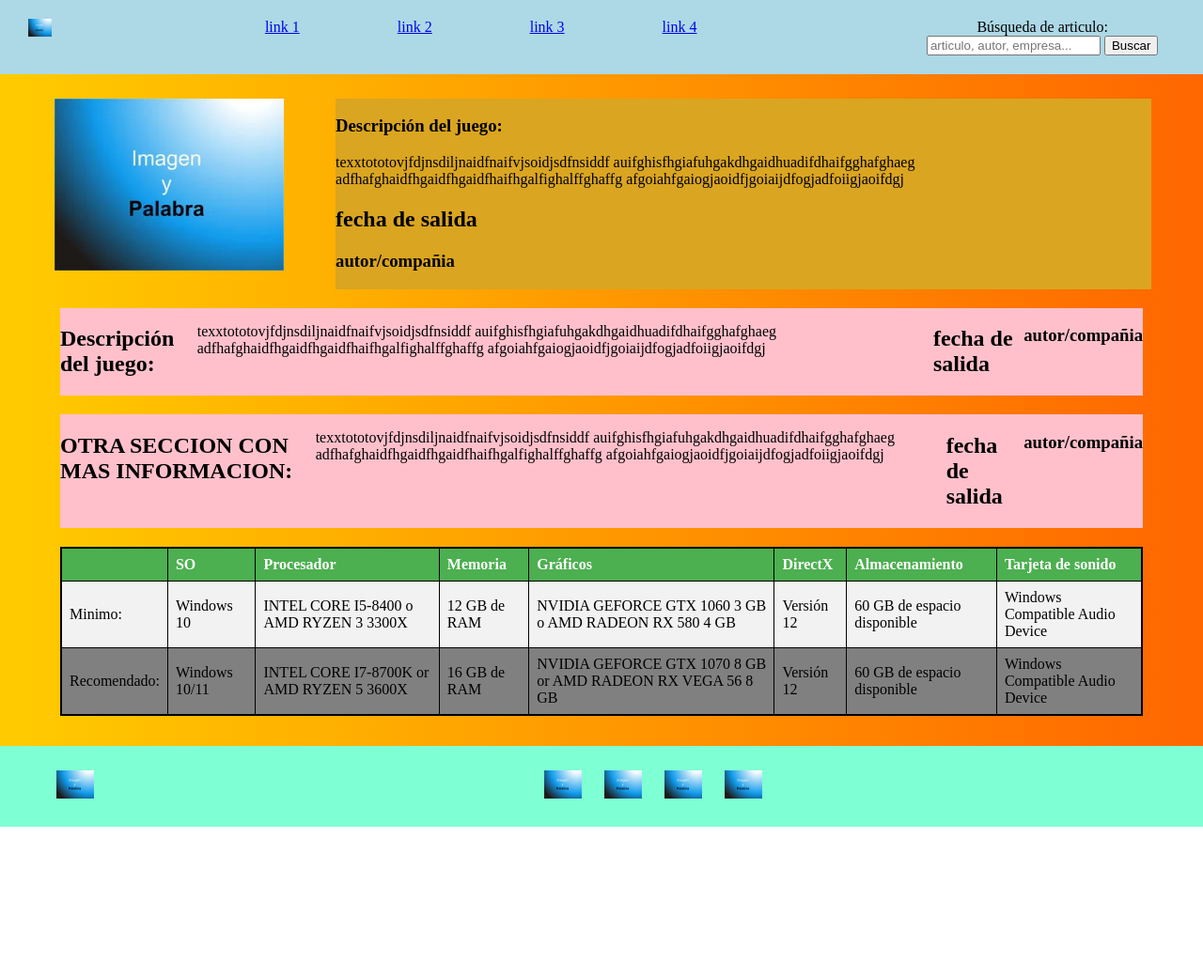
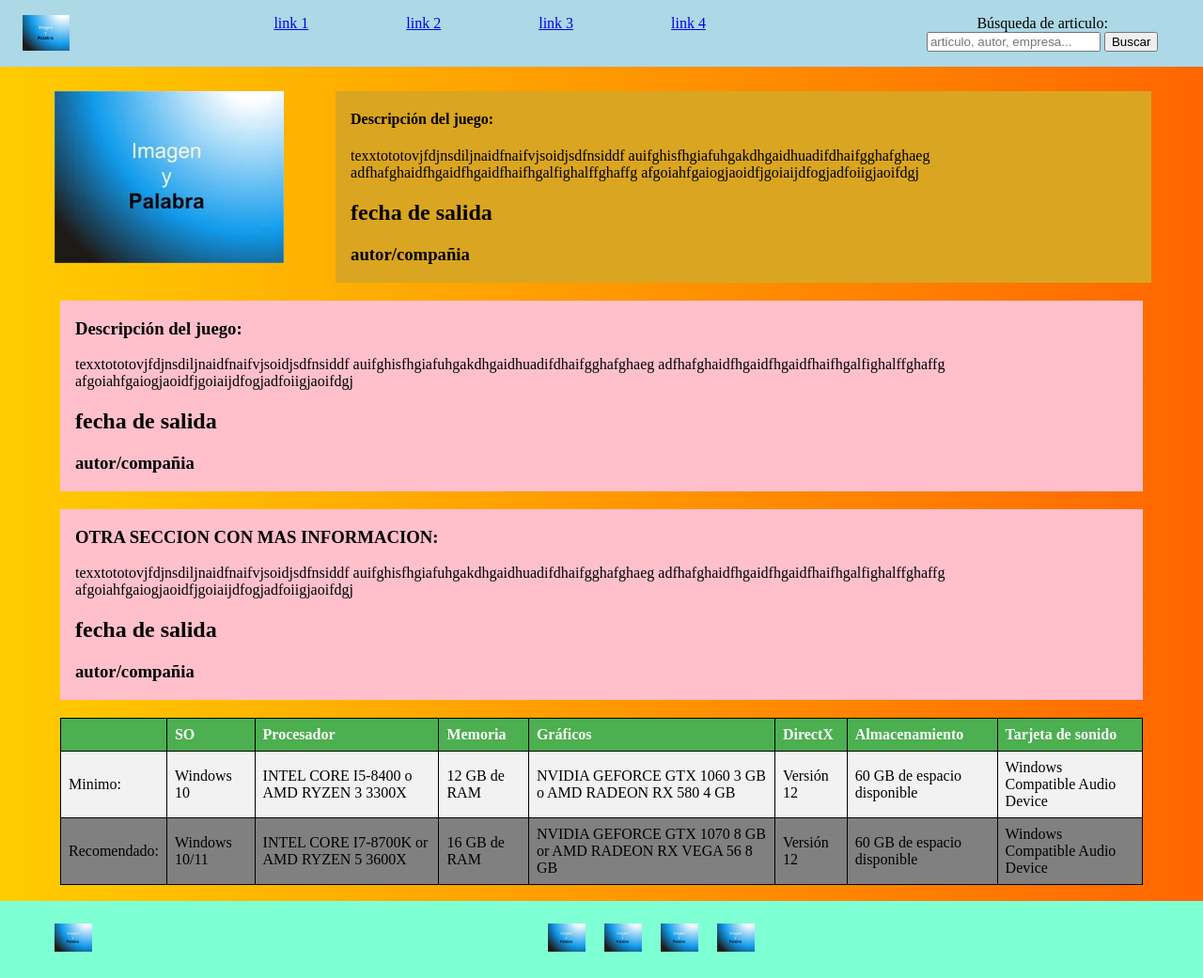
Before and after one commit to CAPi0807/PWM, a plain HTML site: page CODIGO-HTML/juego.html in a window 1280 px wide. Shown: the whole page at 94% size. Before the commit the page ends 880 px from the top, so only its background shows below. Drawn offline with Linux system fonts and the light colour scheme.

Commit message:
Update juego.html
cambio de unidades de px  a em asi como margenes y justificado del texto

```diff
--- a/CODIGO-HTML/juego.html
+++ b/CODIGO-HTML/juego.html
@@ -11,13 +11,19 @@
                 position: relative;
                 padding-bottom: 5em;
             }
+            main{
+                align-items: center;
+                display: inline;
+                position: relative;
+                overflow: auto;
+            }
             /*estilo compartido con todas las páginas*/
             nav {
                 display:inline-block;
                 text-align: center;
                 overflow: auto; /*para que los textos no se salgan del contenedor al cambiar dimensiones de la pantalla y añade barras para moverse*/
                 background-color:lightblue;
-                padding: 20px 0px;
+                padding: 1em 0em;
                 width: 100%;
             }
             nav a {
@@ -38,9 +44,9 @@
                 display: inline;
             }
             footer img {
-                width: 40px; /* Tamaño deseado en píxeles */
+                width: 2.5em; /* Tamaño deseado en píxeles */
                 height: auto; /* Esto asegura que la proporción se mantenga */
-                padding: 10px;
+                padding: 0.5em;
             }
 
             /*fin estilo compartido con todas las páginas*/
@@ -65,7 +71,8 @@
                 background: pink;
                 max-width: 95%;
                 max-height: 100%;
-                margin-top: 20px;
+                margin-top: 1.2em;
+                margin-bottom: 1.2em;
                 margin-left: 5%;
                 margin-right: 5%;
                 display: flex;
@@ -76,12 +83,12 @@
             table {
                 width: 100%; /* Ajusta el ancho de la tabla al 100% del contenedor */
                 border-collapse: collapse; /* Combina los bordes de las celdas */
-                border: 2px solid black; /* Establece un borde sólido de 2px con color gris claro */
+                border: 0.1em solid black; /* Establece un borde sólido de 2px con color gris claro */
             }
 
             th, td {
-                border: 1px solid black; /* Establece un borde sólido de 1px con color gris claro para las celdas */
-                padding: 8px; /* Añade un espacio interno de 8px alrededor del contenido de las celdas */
+                border: 0.05em solid black; /* Establece un borde sólido de 1px con color gris claro para las celdas */
+                padding: 0.5em; /* Añade un espacio interno de 8px alrededor del contenido de las celdas */
                 text-align: left; /* Alinea el texto a la izquierda dentro de las celdas */
             }
 
@@ -102,7 +109,7 @@
         <!--CONTENIDO COMÚN AL RESTO DE PÁGINAS-->
         <header>
             <nav>
-              <a href="pagina.html" style="float: left; margin-left: 30px;"><img src = "imagenEjemplo.jpg", width="25px">
+              <a href="pagina.html" style="float: left; margin-left: 1.5em;"><img src = "imagenEjemplo.jpg" width =  "50em">
               <a href="pagina6.html">link 1</a>
               <a href="pagina6.html">link 2</a>
               <a href="pagina6.html">link 3</a>
@@ -119,19 +126,7 @@
             <section id = "foto_perfil"><!--ver si para formatear la imagen hay que formatear la section-->
                 <img src = "imagenEjemplo.jpg" alt = "nombre juego" width="20%">
                 <article class = descripcion_juego>
-                    <h1>Descripción del juego:</h1>
-                    <p>
-                        texxtototovjfdjnsdiljnaidfnaifvjsoidjsdfnsiddf
-                        auifghisfhgiafuhgakdhgaidhuadifdhaifgghafghaeg
-                        adfhafghaidfhgaidfhgaidfhaifhgalfighalffghaffg
-                        afgoiahfgaiogjaoidfjgoiaijdfogjadfoiigjaoifdgj
-                    </p>
-                    <h2>fecha de salida</h2>
-                    <h3> autor/compañia</h3>
-                </article>
-            </section>
-
-            <section class="info">
+                    <section style="margin-left: 1em;">
                         <h1>Descripción del juego:</h1>
                         <p>
                             texxtototovjfdjnsdiljnaidfnaifvjsoidjsdfnsiddf
@@ -142,8 +137,25 @@
                         <h2>fecha de salida</h2>
                         <h3> autor/compañia</h3>
                     </section>
+                </article>
+            </section>
 
             <section class="info">
+                <section style="margin-left: 1em;">
+                    <h1>Descripción del juego:</h1>
+                    <p>
+                        texxtototovjfdjnsdiljnaidfnaifvjsoidjsdfnsiddf
+                        auifghisfhgiafuhgakdhgaidhuadifdhaifgghafghaeg
+                        adfhafghaidfhgaidfhgaidfhaifhgalfighalffghaffg
+                        afgoiahfgaiogjaoidfjgoiaijdfogjadfoiigjaoifdgj
+                    </p>
+                    <h2>fecha de salida</h2>
+                    <h3> autor/compañia</h3>
+                </section>
+            </section>
+
+            <section class="info">
+                <section style="margin-left: 1em;">
                     <h1>OTRA SECCION CON MAS INFORMACION:</h1>
                     <p>
                         texxtototovjfdjnsdiljnaidfnaifvjsoidjsdfnsiddf
@@ -153,6 +165,7 @@
                     </p>
                     <h2>fecha de salida</h2>
                     <h3> autor/compañia</h3>
+                </section>
             </section>
 
             <!-- Tabla de especificaciones -->
@@ -193,7 +206,7 @@
         </main>
         <!--CONTENIDO COMÚN AL RESTO DE PÁGINAS-->
         <footer>
-            <a href="pagina6.html" style="float: left; margin-left: 50px;"><img src="imagenEjemplo.jpg" alt="Paisaje"></a>
+            <a href="pagina6.html" style="float: left; margin-left: 3.1em;"><img src="imagenEjemplo.jpg" alt="Paisaje"></a>
             <a href="pagina6.html"><img src="imagenEjemplo.jpg" alt="Paisaje"></a>
             <a href="pagina6.html"><img src="imagenEjemplo.jpg" alt="Paisaje"></a>
             <a href="pagina6.html"><img src="imagenEjemplo.jpg" alt="Paisaje"></a>
```
Lines whose indentation alone changed are shown as unchanged.
